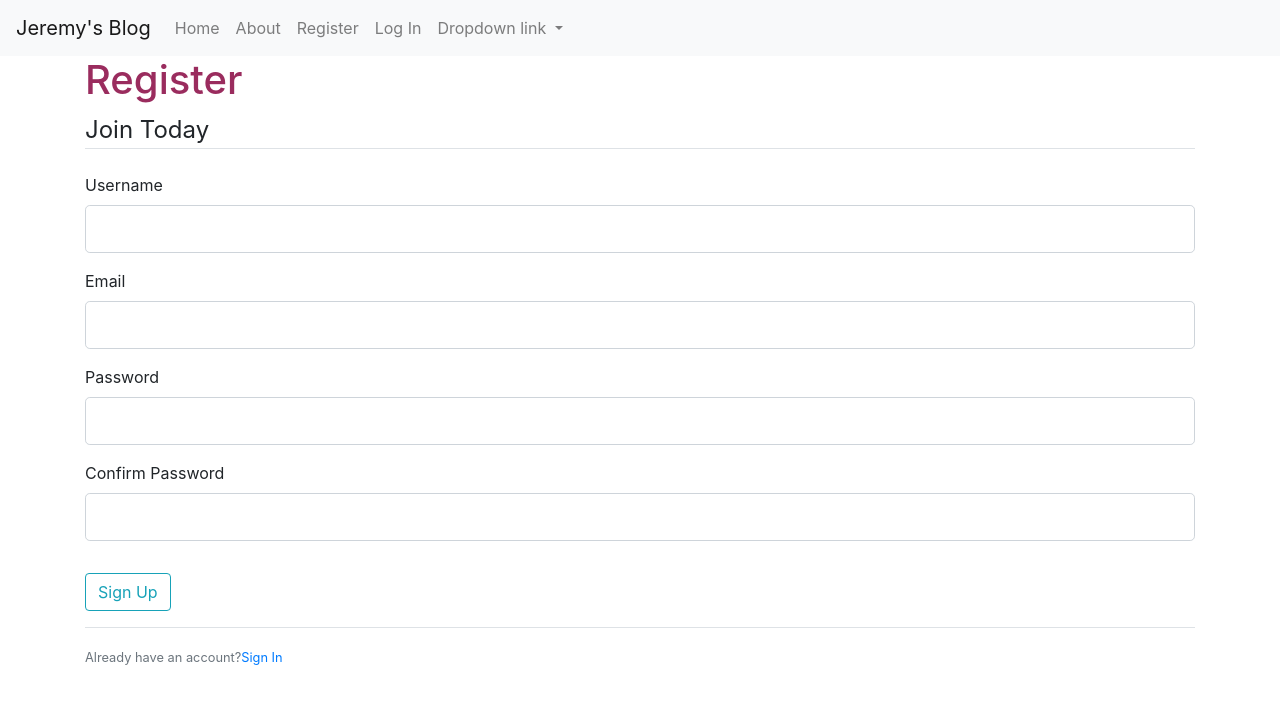
After one commit to jwlibre/flask_blog, a Flask app: page /register in a window 1280 px wide. The commit adds this page. Shown: the top 704 px of the page. Run offline with Flask 2, Linux system fonts and the light colour scheme; some libraries are stand-ins or nearby versions.

Commit message:
End of tutorial 4

```diff
--- a/flaskblog.py
+++ b/flaskblog.py
@@ -1,5 +1,55 @@
-from flask import Flask, render_template, url_for
+from flask import Flask, render_template, url_for, flash, redirect
+from forms import RegistrationForm, LoginForm
+from flask_sqlalchemy import SQLAlchemy
+from datetime import datetime
+
 app = Flask(__name__)
+
+# ORM= Object-Relational Mapper - allows you to integrate relational database in an object-oriented way
+# SQLAlchemy is an example of one of these.
+# SQLAlchemy allows you to switch between different databases without having to change your Python code.
+# we will use e.g. SQLLite for testing/development and PostGres for deployment
+
+# Specify where the database will be
+app.config['SQLALCHEMY_DATABASE_URI'] = 'sqlite:///site.db' # /// implies relative to current location
+
+# secret key is for security purposes
+app.config['SECRET_KEY'] = 'adf84588937c8f061e80fd21ba30d3bc'
+
+# create the actual database
+db = SQLAlchemy(app)
+
+
+class User(db.Model):
+    # creates a table with name 'user' (note lowercase!)
+    # columns for table
+    id = db.Column(db.Integer, primary_key=True)
+    username = db.Column(db.String(20), unique=True, nullable=False) # max length of string specified in validation
+    email = db.Column(db.String(120), unique=True, nullable=False)
+    image_file = db.Column(db.String(20), nullable=False, default='default.jpg') # we will hash each image to 20 characters
+    password = db.Column(db.String(60), nullable=False) # pwds hashed to 60 chars
+    posts = db.relationship('Post', backref='author', lazy=True)
+    # posts is NOT a column - posts runs a query on the post table.
+    # lazy refers to SQLAlchemy loading data from database:
+    # lazy=True - gets all posts relating to the author at once.
+    # backref allows us to access the author who created the post via the post table, by calling
+    # post.author, even though 'author' is not defined as an attribute in the post table.
+
+    def __repr__(self): # magic method to define how the object will be printed out
+        return f"User('{self.username}, {self.email}, {self.image_file}')"
+
+
+class Post(db.Model):
+    # creates a table with name 'post' (note lowercase!)
+    id = db.Column(db.Integer, primary_key=True)
+    title = db.Column(db.String(100), nullable=False) # max length of string specified in validation
+    date_posted = db.Column(db.DateTime, nullable=False, default=datetime.utcnow) # don't use parentheses as we want to just pass the function, not call it
+    content = db.Column(db.Text, nullable=False)
+    user_id = db.Column(db.Integer, db.ForeignKey('user.id'), nullable=False)
+
+    def __repr__(self):
+        return f"Post('{self.title}, {self.date_posted}')"
+
 
 # sample result from a database call
 posts = [
@@ -20,13 +70,33 @@ posts = [
 
 @app.route('/')
 @app.route('/home') # add multiple decorators to allow the same function to be accessed via multiple routes
-def hello_world():
+def home():
     return render_template('home.html', posts=posts)
 
 @app.route('/about')
 def about():
     return render_template('about.html', title='About')
 
+@app.route('/register', methods=['GET','POST'])
+def register():
+    form = RegistrationForm()
+    if form.validate_on_submit():
+        flash(f'Registration successful for {form.username.data}!', 'success')
+        # redirect to homepage if successful registration
+        return redirect(url_for('home')) # NAME OF THE FUNCTION FOR THAT ROUTE
+    return render_template('register.html', title='Register', form=form)
+
+@app.route('/login', methods=['GET','POST'])
+def login():
+    form = LoginForm()
+    if form.validate_on_submit():
+        if form.email.data == 'admin@blog.com' and form.password.data == 'password':
+            flash('You have been logged in!', 'success')
+            return redirect(url_for('home'))
+        else:
+            flash('Login unsuccessful. Please check username and password', 'danger')
+            # danger = red alerting bootstrap class
+    return render_template('login.html', title='Login', form=form)
 
 # this conditional is only true if we run this script directly with Python - i.e. not calling it from another module
 if __name__ == '__main__':
--- /dev/null
+++ b/forms.py
@@ -0,0 +1,22 @@
+from flask_wtf import FlaskForm
+from wtforms import StringField, PasswordField, SubmitField, BooleanField
+from wtforms.validators import DataRequired, Length, Email, EqualTo
+
+# FlaskForm is a class, RegistrationForm (and all other types of form we create)
+# are classes that will inherit from this class.
+
+# Important! Need to set a Secret Key to protect the application against modifying cookies, cross-site request forgery attacks, etc
+
+class RegistrationForm(FlaskForm):
+    username = StringField('Username', validators=[DataRequired(), Length(min=2, max=20)])
+    email = StringField('Email', validators=[DataRequired(), Email()])
+    password = PasswordField('Password', validators=[DataRequired()])
+    confirm_password = PasswordField('Confirm Password', validators=[DataRequired(), EqualTo('password')])
+    submit = SubmitField('Sign Up')
+
+
+class LoginForm(FlaskForm):
+    email = StringField('Email', validators=[DataRequired(), Email()])
+    password = PasswordField('Password', validators=[DataRequired()])
+    remember = BooleanField('Remember Me')
+    submit = SubmitField('Log In')
--- a/requirements.txt
+++ b/requirements.txt
@@ -1 +1,4 @@
+wheel
 flask
+flask-wtf
+flask-sqlalchemy
--- a/static/main.css
+++ b/static/main.css
@@ -1,3 +1,7 @@
 h1, h2, h3, h4, h5, h6 {
     color: #9a2c5e;
 }
+
+content-section {
+    color: #abcdef;
+}
--- a/templates/layout.html
+++ b/templates/layout.html
@@ -22,20 +22,23 @@
   </head>
   <body>
     <nav class="navbar navbar-expand-lg navbar-light bg-light">
-      <a class="navbar-brand" href="#">Navbar</a>
+      <a class="navbar-brand" href="{{ url_for('home') }}">Jeremy's Blog</a>
       <button class="navbar-toggler" type="button" data-toggle="collapse" data-target="#navbarNavDropdown" aria-controls="navbarNavDropdown" aria-expanded="false" aria-label="Toggle navigation">
         <span class="navbar-toggler-icon"></span>
       </button>
       <div class="collapse navbar-collapse" id="navbarNavDropdown">
         <ul class="navbar-nav">
-          <li class="nav-item active">
-            <a class="nav-link" href="#">Home <span class="sr-only">(current)</span></a>
+          <li class="nav-item">
+            <a class="nav-link" href="{{ url_for('home') }}">Home</a>
           </li>
           <li class="nav-item">
-            <a class="nav-link" href="#">Features</a>
+            <a class="nav-link" href="{{ url_for('about') }}">About</a>
           </li>
           <li class="nav-item">
-            <a class="nav-link" href="#">Pricing</a>
+            <a class="nav-link" href="{{ url_for('register') }}">Register</a>
+          </li>
+          <li class="nav-item">
+            <a class="nav-link" href="{{ url_for('login') }}">Log In</a>
           </li>
           <li class="nav-item dropdown">
             <a class="nav-link dropdown-toggle" href="#" id="navbarDropdownMenuLink" role="button" data-toggle="dropdown" aria-haspopup="true" aria-expanded="false">
@@ -52,6 +55,16 @@
     </nav>
 
     <div class='container'>
+      <!-- FLASH MESSAGES HERE -->
+      {% with messages = get_flashed_messages(with_categories=true) %} <!-- with_categories gets the 'success' etc label -->
+        {% if messages %}
+          {% for category, message in messages %}
+            <div class="alert alert-{{ category }}">
+              {{ message }}
+            </div>
+          {% endfor %}
+        {% endif %}
+      {% endwith %}
       {% block content %}{% endblock %}
     </div>
 
--- /dev/null
+++ b/templates/register.html
@@ -0,0 +1,73 @@
+{% extends "layout.html" %}
+{% block content %}
+  <h1>{{ title }}</h1>
+  <div class="content-section">
+      <form method="POST" action="">
+          {{ form.hidden_tag() }} <!-- protection against XSRF -->
+          <fieldset class="form-group">
+              <legend class="border-bottom mb-4">Join Today</legend>
+              <div class="form-group">
+                  {{ form.username.label(class="form-control-label") }}
+                  {% if form.username.errors %}
+                    {{ form.username(class="form-control form-control-lg is-invalid") }}
+                    <div class="invalid-feedback">
+                        {% for error in form.username.errors %}
+                          <span>{{ error }}</span>
+                        {% endfor %}
+                    </div>
+                  {% else %}
+                    {{ form.username(class="form-control form-control-lg") }}
+                  {% endif %}
+              </div>
+              <div class="form-group">
+                  {{ form.email.label(class="form-control-label") }}
+                  {% if form.email.errors %}
+                    {{ form.email(class="form-control form-control-lg is-invalid") }}
+                    <div class="invalid-feedback">
+                        {% for error in form.email.errors %}
+                          <span>{{ error }}</span>
+                        {% endfor %}
+                    </div>
+                  {% else %}
+                    {{ form.email(class="form-control form-control-lg") }}
+                  {% endif %}
+              </div>
+              <div class="form-group">
+                  {{ form.password.label(class="form-control-label") }}
+                  {% if form.password.errors %}
+                    {{ form.password(class="form-control form-control-lg is-invalid") }}
+                    <div class="invalid-feedback">
+                        {% for error in form.password.errors %}
+                          <span>{{ error }}</span>
+                        {% endfor %}
+                    </div>
+                  {% else %}
+                    {{ form.password(class="form-control form-control-lg") }}
+                  {% endif %}
+              </div>
+              <div class="form-group">
+                  {{ form.confirm_password.label(class="form-control-label") }}
+                  {% if form.confirm_password.errors %}
+                    {{ form.confirm_password(class="form-control form-control-lg is-invalid") }}
+                    <div class="invalid-feedback">
+                        {% for error in form.confirm_password.errors %}
+                          <span>{{ error }}</span>
+                        {% endfor %}
+                    </div>
+                  {% else %}
+                    {{ form.confirm_password(class="form-control form-control-lg") }}
+                  {% endif %}
+              </div>
+          </fieldset>
+          <div class="form-group">
+              {{ form.submit(class="btn btn-outline-info") }}
+          </div>
+      </form>
+  </div>
+  <div class="border-top pt-3">
+    <small class="text-muted">
+        Already have an account?<a class="ml-s" href="{{ url_for('login') }}">Sign In</a>
+    </small>
+  </div>
+
+{% endblock content %}
```
Also changed, not shown: templates/login.html (added, +53 -0 lines).
